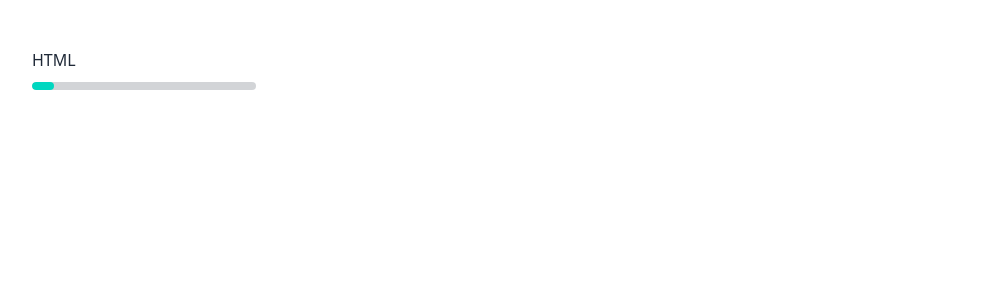
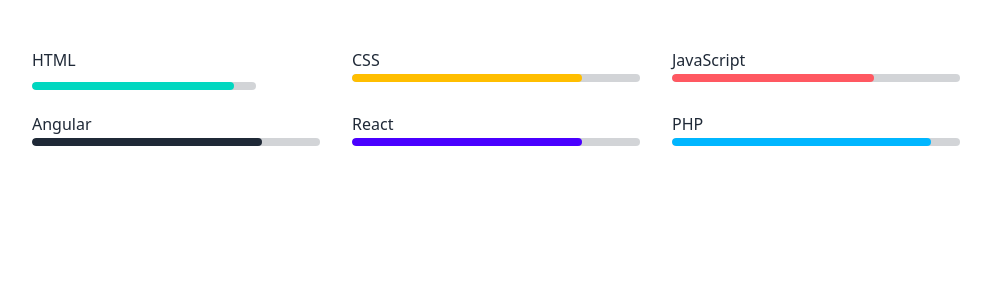
Before and after one commit to ernestoacostavelazquez/ng18-daizyui-gsap, an Angular app: page / in a window 1280 px wide. Shown: the top 300 px of the page, without its empty margins (152-1143 px from the left). Built offline with nearby package versions, Linux system fonts and the light colour scheme.

Commit message:
actulacion

```diff
--- a/package.json
+++ b/package.json
@@ -18,6 +18,7 @@
     "@angular/platform-browser": "^18.0.0",
     "@angular/platform-browser-dynamic": "^18.0.0",
     "@angular/router": "^18.0.0",
+    "gsap": "^3.12.5",
     "rxjs": "~7.8.0",
     "tslib": "^2.3.0",
     "zone.js": "~0.14.3"
--- a/src/app/progress/progress.component.html
+++ b/src/app/progress/progress.component.html
@@ -11,6 +11,52 @@
                 </div>
                </div>
                <!-- End Progress bar 1-->
+                 <!--   Progress bar 2-->
+               <div class="mr-2 sm:mb-0 ml-2">
+                <div class="sm:w-full md:w-72">
+                    <p>CSS</p>
+                    <progress id="cssProgress" class="progress progress-warning w-full mb-2" value="0" max="100">
+                    </progress>
+                </div>
+               </div>
+               <!-- End Progress bar 2-->
+              <!--   Progress bar 3-->
+               <div class="mr-2 sm:mb-0 ml-2">
+                <div class="sm:w-full md:w-72">
+                    <p>JavaScript</p>
+                    <progress id="jsProgress" class="progress progress-error w-full mb-2" value="0" max="100">
+                    </progress>
+                </div>
+               </div>
+               <!-- End Progress bar 3-->
+                 <!--   Progress bar 4-->
+                 <div class="mr-2 sm:mb-0 ml-2">
+                    <div class="sm:w-full md:w-72">
+                        <p>Angular</p>
+                        <progress id="angularProgress" class="progress progress-secundary w-full mb-2" value="0" max="100">
+                        </progress>
+                    </div>
+                   </div>
+                   <!-- End Progress bar 4-->
+                 <!--   Progress bar 5-->
+                 <div class="mr-2 sm:mb-0 ml-2">
+                    <div class="sm:w-full md:w-72">
+                        <p>React</p>
+                        <progress id="reactProgress" class="progress progress-primary w-full mb-2" value="0" max="100">
+                        </progress>
+                    </div>
+                   </div>
+                   <!-- End Progress bar 5-->
+                 <!--   Progress bar 6-->
+                 <div class="mr-2 sm:mb-0 ml-2">
+                    <div class="sm:w-full md:w-72">
+                        <p>PHP</p>
+                        <progress id="phpProgress" class="progress progress-info w-full mb-2" value="0" max="100">
+                        </progress>
+                    </div>
+                   </div>
+                   <!-- End Progress bar 6-->
+
         </div>
     </div>
 </div>
--- a/src/app/progress/progress.component.ts
+++ b/src/app/progress/progress.component.ts
@@ -1,4 +1,5 @@
 import { Component } from '@angular/core';
+import gsap from 'gsap';
 
 @Component({
   selector: 'app-progress',
@@ -9,4 +10,47 @@
 })
 export class ProgressComponent {
 
+  ngOnInit():void{
+    this.animatedProgressBars();
+  }
+
+  animatedProgressBars(){
+    gsap.to('#htmlProgress',{
+      value:90,
+      duration:2,
+      ease:"poer2.inOut"
+    });
+    gsap.to('#cssProgress',{
+      value:80,
+      duration:2,
+      ease:"poer2.inOut",
+      delay:0.5
+    });
+    gsap.to('#jsProgress',{
+      value:70,
+      duration:2,
+      ease:"poer2.inOut",
+      delay:1
+    });
+    gsap.to('#angularProgress',{
+      value:80,
+      duration:2,
+      ease:"poer2.inOut",
+      delay:1.5
+    });
+    gsap.to('#reactProgress',{
+      value:80,
+      duration:2,
+      ease:"poer2.inOut",
+      delay:2
+    });
+    gsap.to('#phpProgress',{
+      value:90,
+      duration:2,
+      ease:"poer2.inOut",
+      delay:2.5
+    });
+
+  }
+
 }
```
Also changed, not shown: 1 other file (tests, documents, lock files or other folders).
